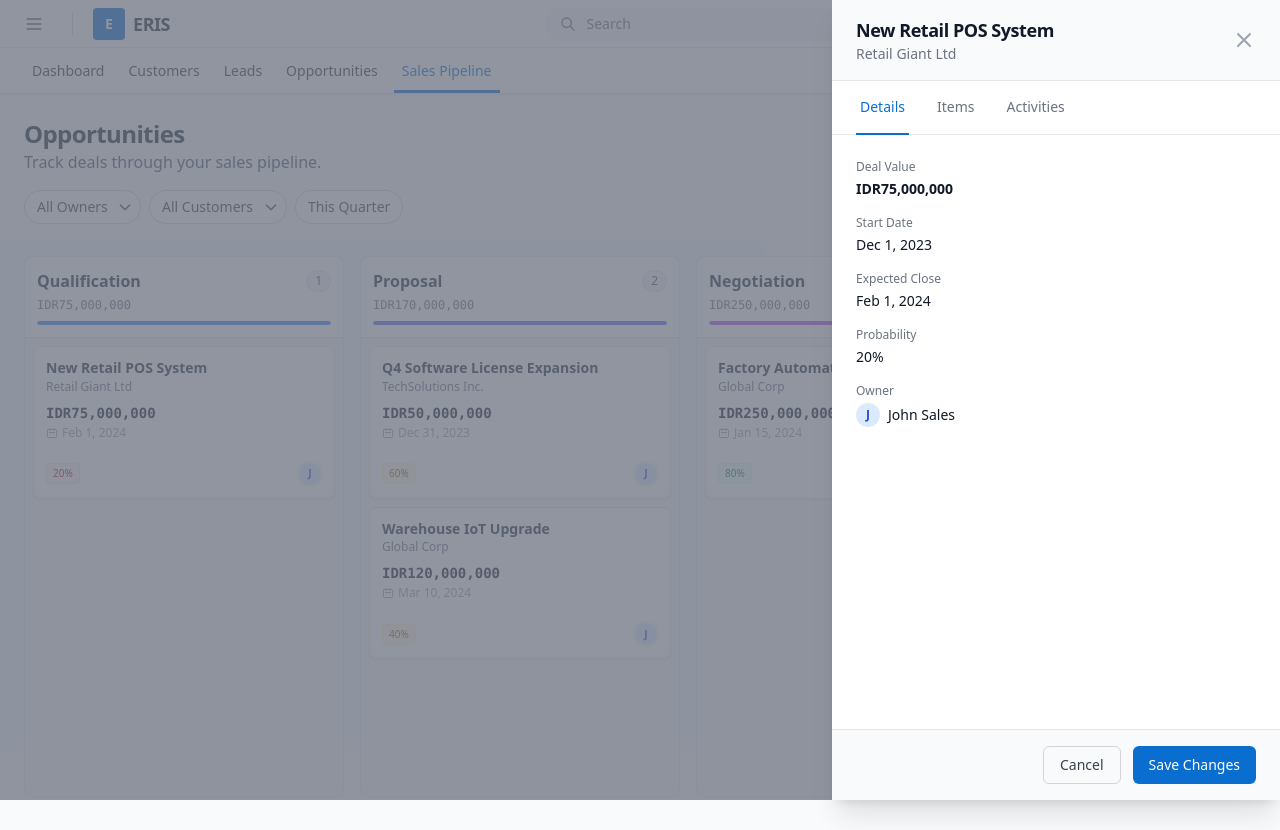
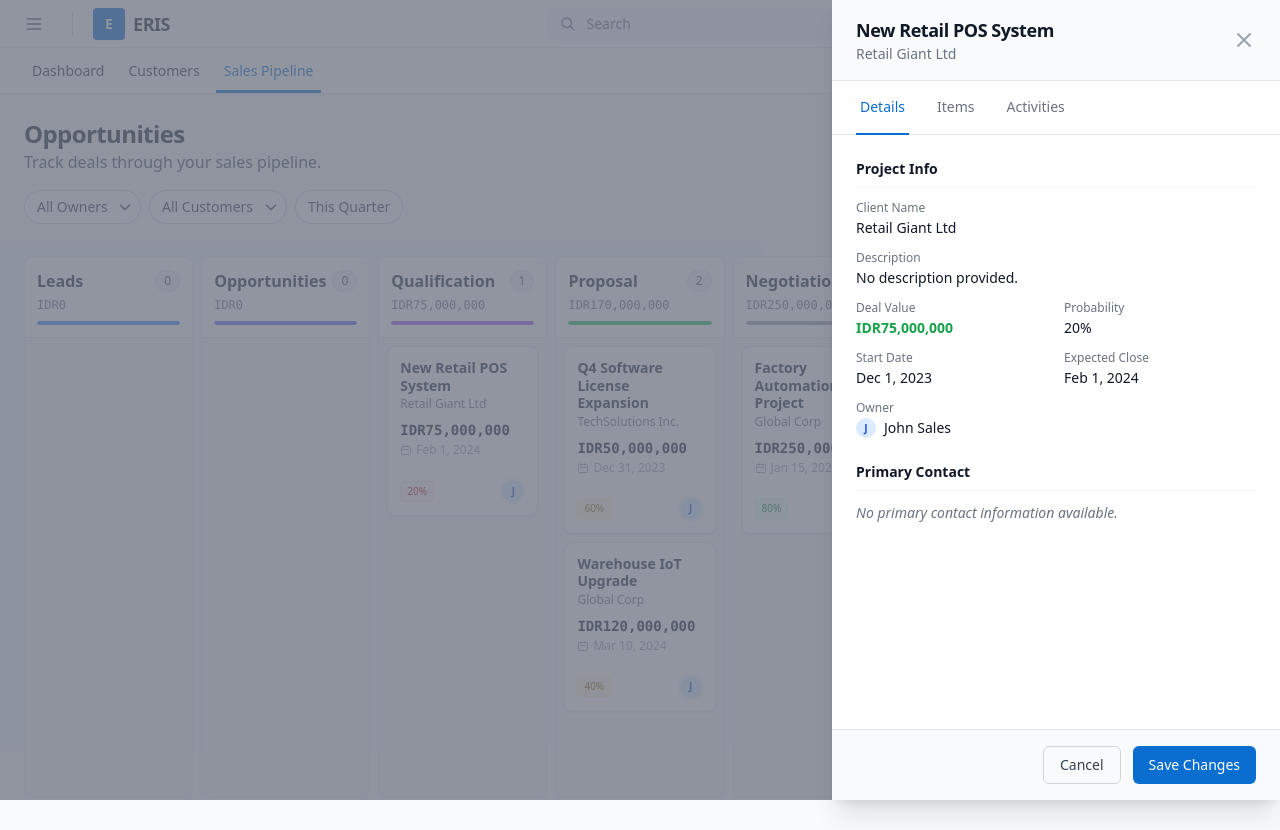
Before and after one commit to susiloharjo/theme, an Angular app in the folder eris-app/: page /crm/pipeline in a window 1280 px wide. Both pictures are taken after a click on the element "New Retail POS System". Built offline with nearby package versions, Linux system fonts and the light colour scheme; grey boxes are pictures that could not be loaded.

Commit message:
change sales pipeline

```diff
--- a/eris-app/src/app/layout/layout.ts
+++ b/eris-app/src/app/layout/layout.ts
@@ -34,8 +34,6 @@ export class Layout implements OnInit {
       id: 'crm', label: 'CRM', icon: 'users', submenus: [
         { label: 'Dashboard', route: '/crm/dashboard' },
         { label: 'Customers', route: '/crm/customers' },
-        { label: 'Leads', route: '/crm/leads' },
-        { label: 'Opportunities', route: '/crm/opportunities' },
         { label: 'Sales Pipeline', route: '/crm/pipeline' }
       ]
     },
--- a/eris-app/src/app/pages/crm/pipeline/pipeline.html
+++ b/eris-app/src/app/pages/crm/pipeline/pipeline.html
@@ -51,10 +51,10 @@
 
     <!-- Kanban Board -->
     <div class="flex-1 overflow-x-auto overflow-y-hidden pb-2">
-        <div class="flex h-full gap-4 min-w-max">
+        <div class="flex h-full gap-2 w-full">
             <!-- Column Loop -->
             <div *ngFor="let stage of stages"
-                class="w-80 flex flex-col h-full rounded-lg bg-gray-100/50 border border-gray-200/60"
+                class="flex-1 min-w-[150px] flex flex-col h-full rounded-lg bg-gray-100/50 border border-gray-200/60"
                 (dragover)="onDragOver($event)" (drop)="onDrop($event, stage.id)">
 
                 <!-- Column Header -->
@@ -182,34 +182,97 @@
             <!-- Content Area -->
             <div class="flex-1 overflow-y-auto p-6" [ngSwitch]="activeTab">
                 <!-- Details Tab -->
-                <div *ngSwitchCase="'details'" class="space-y-4">
+                <div *ngSwitchCase="'details'" class="space-y-6">
+                    <!-- Project Info -->
                     <div>
-                        <label class="block text-xs font-medium text-gray-500">Deal Value</label>
-                        <div class="text-sm font-semibold text-gray-900 mt-1">{{ selectedOpportunity.expectedValue |
-                            currency:'IDR':'symbol':'1.0-0' }}</div>
+                        <h4 class="text-sm font-semibold text-gray-900 border-b border-gray-100 pb-2 mb-3">Project Info
+                        </h4>
+                        <dl class="space-y-3">
+                            <div>
+                                <dt class="text-xs font-medium text-gray-500">Client Name</dt>
+                                <dd class="text-sm text-gray-900 mt-0.5">{{ selectedOpportunity.customerName }}</dd>
                             </div>
                             <div>
-                        <label class="block text-xs font-medium text-gray-500">Start Date</label>
-                        <div class="text-sm text-gray-900 mt-1">{{ selectedOpportunity.createdAt | date:'mediumDate' }}
+                                <dt class="text-xs font-medium text-gray-500">Description</dt>
+                                <dd class="text-sm text-gray-900 mt-0.5">{{ selectedOpportunity.description || 'No
+                                    description provided.' }}</dd>
+                            </div>
+                            <div class="grid grid-cols-2 gap-4">
+                                <div>
+                                    <dt class="text-xs font-medium text-gray-500">Deal Value</dt>
+                                    <dd class="text-sm font-semibold text-green-600 mt-0.5">{{
+                                        selectedOpportunity.expectedValue | currency:'IDR':'symbol':'1.0-0' }}</dd>
+                                </div>
+                                <div>
+                                    <dt class="text-xs font-medium text-gray-500">Probability</dt>
+                                    <dd class="text-sm text-gray-900 mt-0.5">{{ selectedOpportunity.probability }}%</dd>
+                                </div>
+                            </div>
+                            <div class="grid grid-cols-2 gap-4">
+                                <div>
+                                    <dt class="text-xs font-medium text-gray-500">Start Date</dt>
+                                    <dd class="text-sm text-gray-900 mt-0.5">{{ selectedOpportunity.createdAt |
+                                        date:'mediumDate' }}</dd>
+                                </div>
+                                <div>
+                                    <dt class="text-xs font-medium text-gray-500">Expected Close</dt>
+                                    <dd class="text-sm text-gray-900 mt-0.5">{{ selectedOpportunity.expectedCloseDate |
+                                        date:'mediumDate' }}</dd>
                                 </div>
                             </div>
                             <div>
-                        <label class="block text-xs font-medium text-gray-500">Expected Close</label>
-                        <div class="text-sm text-gray-900 mt-1">{{ selectedOpportunity.expectedCloseDate |
-                            date:'mediumDate' }}</div>
+                                <dt class="text-xs font-medium text-gray-500">Owner</dt>
+                                <dd class="flex items-center gap-2 mt-0.5">
+                                    <div
+                                        class="w-5 h-5 rounded-full bg-blue-100 flex items-center justify-center text-[10px] font-bold text-blue-700">
+                                        {{ (selectedOpportunity.ownerName || 'U').charAt(0) }}
                                     </div>
+                                    <span class="text-sm text-gray-900">{{ selectedOpportunity.ownerName }}</span>
+                                </dd>
+                            </div>
+                        </dl>
+                    </div>
+
+                    <!-- Contact Info -->
                     <div>
-                        <label class="block text-xs font-medium text-gray-500">Probability</label>
-                        <div class="text-sm text-gray-900 mt-1">{{ selectedOpportunity.probability }}%</div>
+                        <h4 class="text-sm font-semibold text-gray-900 border-b border-gray-100 pb-2 mb-3">Primary
+                            Contact</h4>
+                        <dl class="space-y-3">
+                            <div *ngIf="selectedOpportunity.contactName; else noContact">
+                                <div>
+                                    <dt class="text-xs font-medium text-gray-500">Contact Name</dt>
+                                    <dd class="text-sm text-gray-900 mt-0.5 font-medium">{{
+                                        selectedOpportunity.contactName }}</dd>
                                 </div>
-                    <div>
-                        <label class="block text-xs font-medium text-gray-500">Owner</label>
-                        <div class="flex items-center gap-2 mt-1">
-                            <div
-                                class="w-6 h-6 rounded-full bg-blue-100 flex items-center justify-center text-xs font-bold text-blue-700">
-                                {{ (selectedOpportunity.ownerName || 'U').charAt(0) }}</div>
-                            <span class="text-sm text-gray-900">{{ selectedOpportunity.ownerName }}</span>
+                                <div class="mt-2" *ngIf="selectedOpportunity.contactEmail">
+                                    <dt class="text-xs font-medium text-gray-500">Email</dt>
+                                    <dd
+                                        class="text-sm text-[#0a6ed1] mt-0.5 flex items-center gap-1 cursor-pointer hover:underline">
+                                        <svg class="w-3 h-3" fill="none" stroke="currentColor" viewBox="0 0 24 24">
+                                            <path stroke-linecap="round" stroke-linejoin="round" stroke-width="2"
+                                                d="M3 8l7.89 5.26a2 2 0 002.22 0L21 8M5 19h14a2 2 0 002-2V7a2 2 0 00-2-2H5a2 2 0 00-2 2v10a2 2 0 002 2z">
+                                            </path>
+                                        </svg>
+                                        {{ selectedOpportunity.contactEmail }}
+                                    </dd>
                                 </div>
+                                <div class="mt-2" *ngIf="selectedOpportunity.contactPhone">
+                                    <dt class="text-xs font-medium text-gray-500">Phone</dt>
+                                    <dd class="text-sm text-gray-900 mt-0.5 flex items-center gap-1">
+                                        <svg class="w-3 h-3 text-gray-400" fill="none" stroke="currentColor"
+                                            viewBox="0 0 24 24">
+                                            <path stroke-linecap="round" stroke-linejoin="round" stroke-width="2"
+                                                d="M3 5a2 2 0 012-2h3.28a1 1 0 01.948.684l1.498 4.493a1 1 0 01-.502 1.21l-2.257 1.13a11.042 11.042 0 005.516 5.516l1.13-2.257a1 1 0 011.21-.502l4.493 1.498a1 1 0 01.684.949V19a2 2 0 01-2 2h-1C9.716 21 3 14.284 3 6V5z">
+                                            </path>
+                                        </svg>
+                                        {{ selectedOpportunity.contactPhone }}
+                                    </dd>
+                                </div>
+                            </div>
+                            <ng-template #noContact>
+                                <p class="text-sm text-gray-500 italic">No primary contact information available.</p>
+                            </ng-template>
+                        </dl>
                     </div>
                 </div>
 
--- a/eris-app/src/app/pages/crm/shared/crm-data.service.ts
+++ b/eris-app/src/app/pages/crm/shared/crm-data.service.ts
@@ -28,11 +28,13 @@ export class CrmDataService {
     ];
 
     private opportunityStages: OpportunityStage[] = [
-        { id: 's1', name: 'Qualification', sortOrder: 1 },
-        { id: 's2', name: 'Proposal', sortOrder: 2 },
-        { id: 's3', name: 'Negotiation', sortOrder: 3 },
-        { id: 's4', name: 'Closed Won', sortOrder: 4 },
-        { id: 's5', name: 'Closed Lost', sortOrder: 5 }
+        { id: 'st_leads', name: 'Leads', sortOrder: 1 },
+        { id: 'st_opps', name: 'Opportunities', sortOrder: 2 },
+        { id: 's1', name: 'Qualification', sortOrder: 3 },
+        { id: 's2', name: 'Proposal', sortOrder: 4 },
+        { id: 's3', name: 'Negotiation', sortOrder: 5 },
+        { id: 's4', name: 'Closed Won', sortOrder: 6 },
+        { id: 's5', name: 'Closed Lost', sortOrder: 7 }
     ];
 
     private leadSources: LeadSource[] = [
@@ -106,6 +108,7 @@ export class CrmDataService {
     private opportunities: Opportunity[] = [
         {
             id: 'o1', customerId: 'c1', name: 'Q4 Software License Expansion', stageId: 's2',
+            description: 'Expansion of software licenses for the engineering team to support new hires.',
             expectedValue: 50000000, probability: 60, expectedCloseDate: '2023-12-31',
             ownerUserId: 'u1', createdAt: '2023-11-01', updatedAt: '2023-11-01'
         },
@@ -223,12 +226,18 @@ export class CrmDataService {
     }
 
     getOpportunities(): Observable<Opportunity[]> {
-        const opps = this.opportunities.map(o => ({
-            ...o,
-            stageName: this.opportunityStages.find(s => s.id === o.stageId)?.name,
-            customerName: this.customers.find(c => c.id === o.customerId)?.name,
-            ownerName: this.users.find(u => u.id === o.ownerUserId)?.name
-        }));
+        const opps = this.opportunities.map(o => {
+            const contact = this.contacts.find(c => c.customerId === o.customerId && c.isPrimary) || this.contacts.find(c => c.customerId === o.customerId);
+            return {
+                ...o,
+                stageName: this.opportunityStages.find(s => s.id === o.stageId)?.name,
+                customerName: this.customers.find(c => c.id === o.customerId)?.name,
+                ownerName: this.users.find(u => u.id === o.ownerUserId)?.name,
+                contactName: contact?.name,
+                contactEmail: contact?.email,
+                contactPhone: contact?.phone
+            };
+        });
         return of(opps);
     }
 
--- a/eris-app/src/app/pages/crm/shared/crm.types.ts
+++ b/eris-app/src/app/pages/crm/shared/crm.types.ts
@@ -105,6 +105,9 @@ export interface Opportunity {
     stageName?: string;
     customerName?: string;
     ownerName?: string;
+    contactName?: string;
+    contactEmail?: string;
+    contactPhone?: string;
 }
 
 export interface Product {
```
Lines whose indentation alone changed are shown as unchanged.
